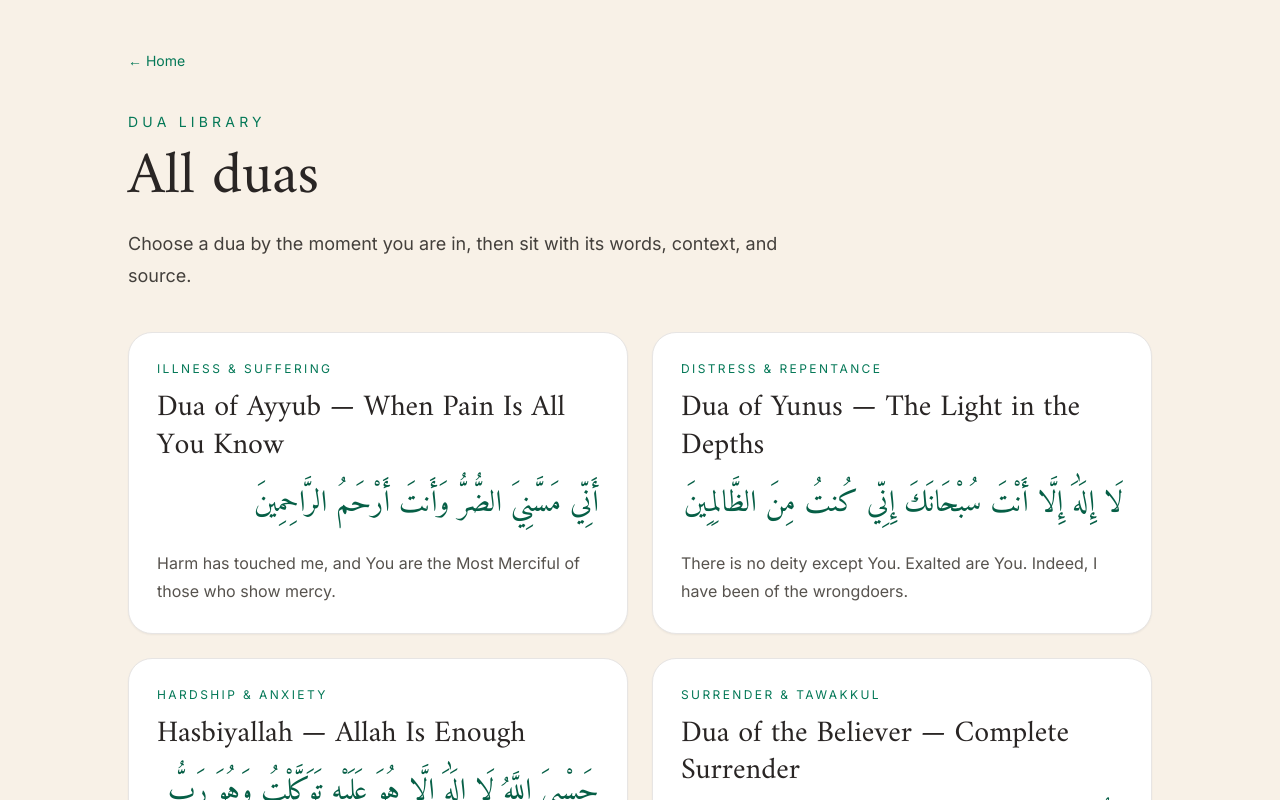
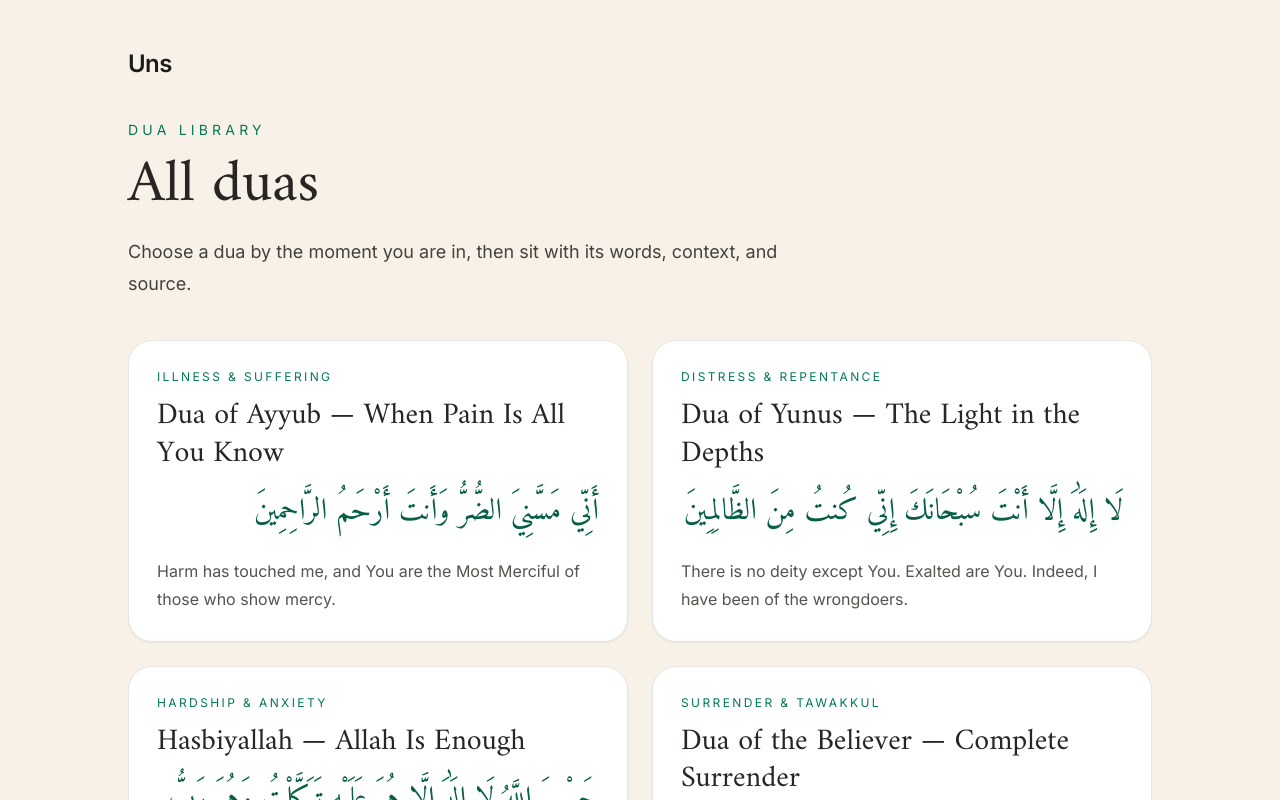
Before and after one commit to StormDoragon/uns-2, a Next.js app: page /duas in a window 1280 px wide. Shown: the top 800 px of the page. Built offline with nearby package versions, Linux system fonts and the light colour scheme.

Commit message:
feat: add clickable Uns logo to all pages

```diff
--- a/app/duas/[slug]/page.tsx
+++ b/app/duas/[slug]/page.tsx
@@ -43,6 +43,10 @@ export default async function DuaPage({ params }: Props) {
       {/* Nav */}
       <nav className="sticky top-0 z-50 border-b border-stone-200/80 dark:border-stone-800 bg-white/90 dark:bg-black/85 backdrop-blur-md">
         <div className="max-w-3xl mx-auto px-6 py-5 flex items-center justify-between">
+          <div className="flex items-center gap-6">
+            <Link href="/" className="text-xl font-semibold tracking-tight text-stone-900 dark:text-stone-100 hover:text-emerald-700 dark:hover:text-emerald-400 transition-colors">
+              Uns
+            </Link>
             <Link
               href="/duas"
               className="flex items-center gap-2 text-sm transition-colors hover:text-emerald-700 dark:hover:text-emerald-400"
@@ -50,6 +54,7 @@ export default async function DuaPage({ params }: Props) {
               <ArrowLeft className="w-4 h-4" />
               All Duas
             </Link>
+          </div>
           <div className="flex gap-2">
             <BookmarkButton slug={dua.slug} title={dua.title} />
             <ShareButton title={dua.title} />
--- a/app/duas/page.tsx
+++ b/app/duas/page.tsx
@@ -11,9 +11,11 @@ export default function DuasIndexPage() {
   return (
     <main className="min-h-screen bg-[#f8f1e7] px-6 py-12 text-stone-800 dark:bg-[#0a0f0d] dark:text-stone-100">
       <div className="mx-auto max-w-5xl">
-        <Link href="/" className="text-sm text-emerald-700 transition-colors hover:text-emerald-900 dark:text-emerald-300 dark:hover:text-emerald-100">
-          ← Home
-        </Link>
+        <div className="flex items-center justify-between mb-6">
+          <Link href="/" className="text-2xl font-semibold tracking-tight text-stone-900 dark:text-stone-100 hover:text-emerald-700 dark:hover:text-emerald-400 transition-colors">
+            Uns
+          </Link>
+        </div>
         <header className="my-10">
           <p className="mb-4 text-sm uppercase tracking-[0.3em] text-emerald-700 dark:text-emerald-300">Dua library</p>
           <h1 className="font-serif text-5xl leading-tight md:text-6xl">All duas</h1>
--- a/app/page.tsx
+++ b/app/page.tsx
@@ -18,9 +18,9 @@ export default function HomePage() {
 
       {/* Nav */}
       <nav className="max-w-5xl mx-auto px-6 py-6 flex items-center justify-between">
-        <span className="text-2xl font-semibold tracking-tight text-stone-900 dark:text-stone-100">
+        <Link href="/" className="text-2xl font-semibold tracking-tight text-stone-900 dark:text-stone-100 hover:text-emerald-700 dark:hover:text-emerald-400 transition-colors">
           Uns
-        </span>
+        </Link>
         <Link
           href="/duas"
           className="text-sm text-stone-500 dark:text-stone-400 hover:text-emerald-700 dark:hover:text-emerald-400 transition-colors"
```
Lines whose indentation alone changed are shown as unchanged.
